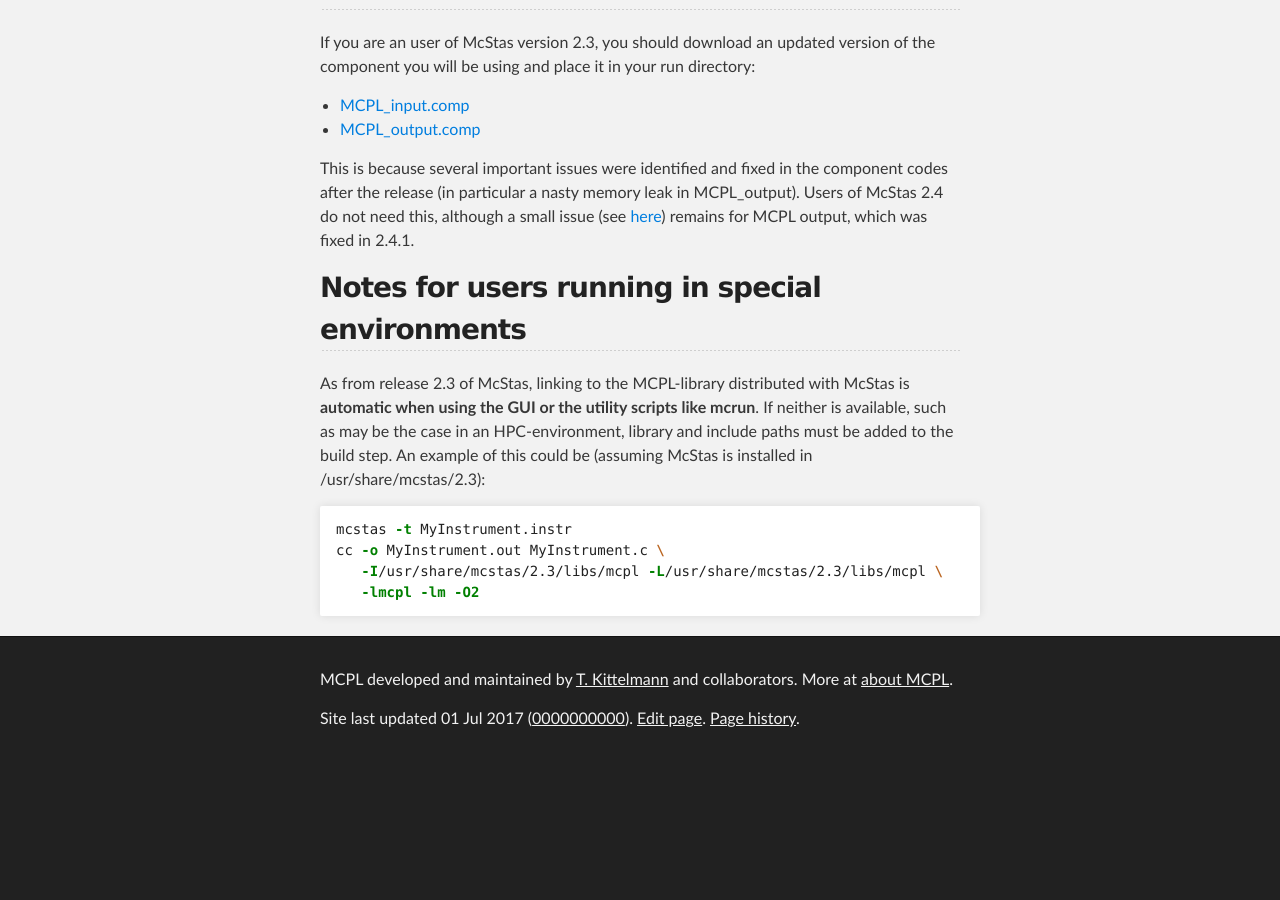
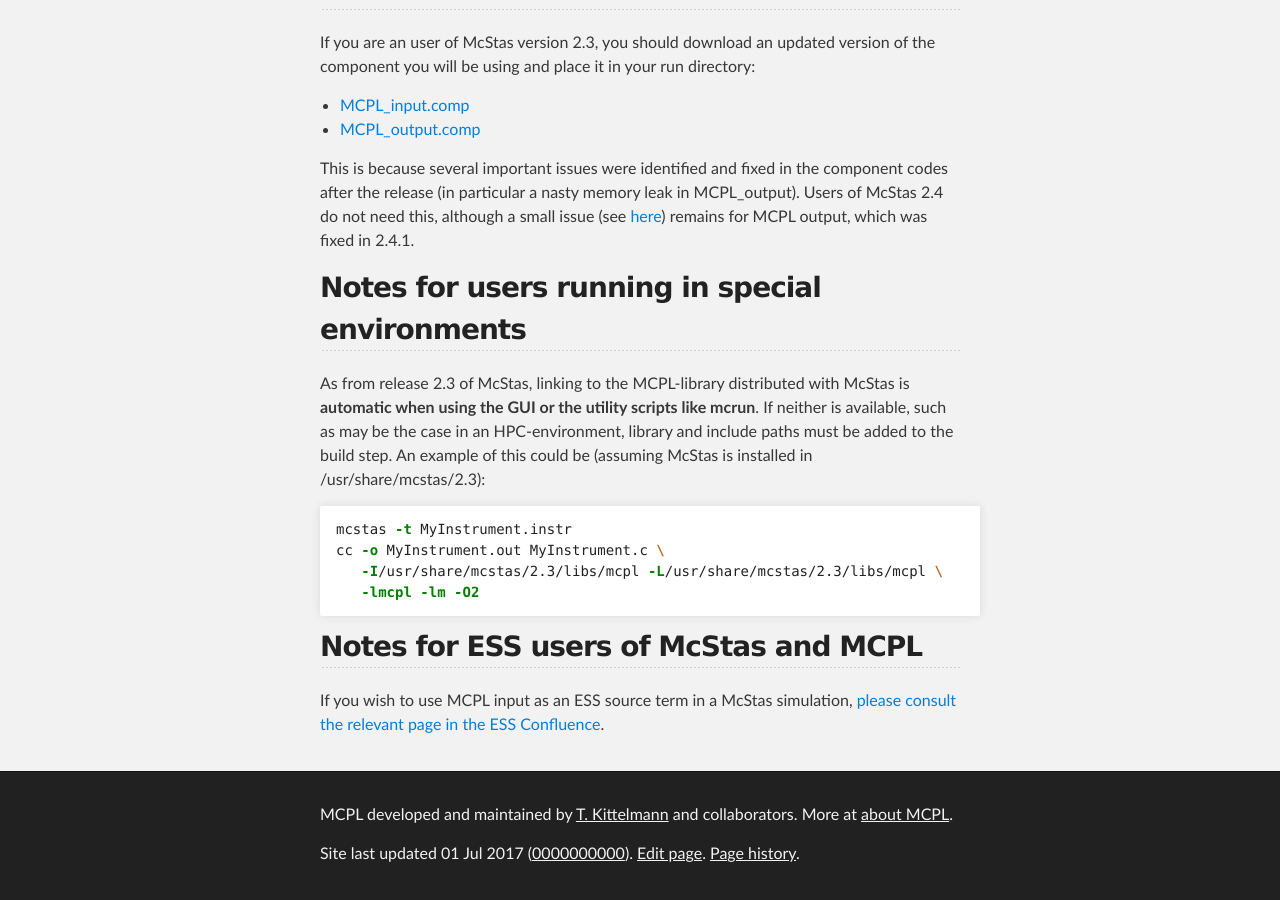
Before and after one commit to mctools/mcpl, a Jekyll site: the page built from hooks_mcstas.md, in a window 1280 px wide and 900 px high, scrolled down 1716 px. Built offline with Jekyll 4.4.1, drawn with Linux system fonts in a browser that asks for light colours; before the commit the page ends 2481 px from its top, so only the background shows below that; some of the changed text lies outside the part shown.

Commit message:
Update hooks_mcstas.md
Add link to (world-readable) ESS Confluence page on McStas-MCPL as source description

````diff
--- a/hooks_mcstas.md
+++ b/hooks_mcstas.md
@@ -108,3 +108,7 @@ cc -o MyInstrument.out MyInstrument.c \
    -I/usr/share/mcstas/2.3/libs/mcpl -L/usr/share/mcstas/2.3/libs/mcpl \
    -lmcpl -lm -O2
 ```
+
+## Notes for ESS users of McStas and MCPL
+
+If you wish to use MCPL input as an ESS source term in a McStas simulation, [please consult the relevant page in the ESS Confluence](https://confluence.esss.lu.se/display/MCSTAS/Using+MCPL+as+source+term+in+McStas).
````
